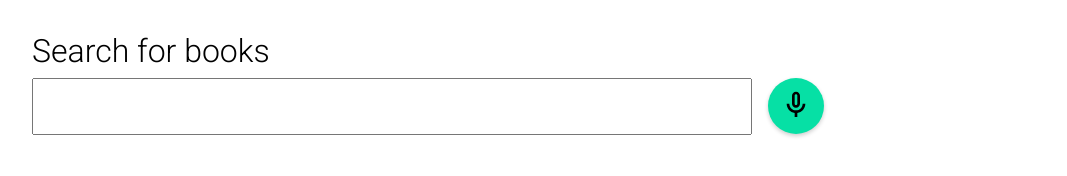
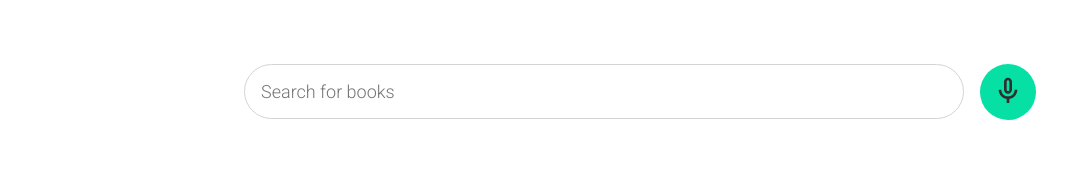
Before and after one commit to petercuret/Voice-Command-Book-Browser, a website built with webpack: page task-2/index.html in a window 1280 px wide. Shown: the whole page, without its empty margins (0-1067 px from the left). Built offline with nearby package versions, Linux system fonts and the light colour scheme.

Commit message:
Improvement design

```diff
--- a/task-2/assets/styles.css
+++ b/task-2/assets/styles.css
@@ -1,16 +1,8 @@
 body {
   margin: 0;
+  font-family: 'Roboto', sans-serif;
 }
 
 .titling {
-  padding: 2rem;
+  padding: 4rem 2rem 2rem 2rem;
 }
-
-h1 {
-  font-family: 'Roboto', sans-serif;
-  font-size: 32px;
-  font-weight: 300;
-  line-height: 1.3;
-  color: #292929;
-  margin: 0.5rem 0 0 0;
-}
--- a/task-2/src/api/bookCovers.ts
+++ b/task-2/src/api/bookCovers.ts
@@ -1,9 +1,12 @@
+import { getScreenSize } from '../utils/responsive';
 const BOOKS_COVER_API_URL = 'https://covers.openlibrary.org/b/id';
 const BOOKS_COVER_PLACEHOLDER_URL = 'https://dummyimage.com/200x300/f5f5f5/f5f5f5.jpg';
 
 type BookCoverSize = 'S'|'M'|'L';
 
-function getBookCoverURL(bookID : number, size : BookCoverSize) {
+function getBookCoverURL(bookID : number) {
+  const size : BookCoverSize = getScreenSize();
+
   if(bookID !== undefined)
   {
     return `${BOOKS_COVER_API_URL}/${bookID}-${size}.jpg`;
--- a/task-2/src/components/book/book-cover.ts
+++ b/task-2/src/components/book/book-cover.ts
@@ -10,17 +10,16 @@ class BookCover extends HTMLElement {
       <style>
         ${BookCover.elementTitle} figure {
           margin: .5rem 0 0 0;
-          min-width: 200px;
         }
         ${BookCover.elementTitle} img {
-          height: 300px;
+          height: 25vw;
         }
       </style>`;
     return style
   }
 
   render() {
-    const bookCoverURL = getBookCoverURL(this.dataCoverID, 'M');
+    const bookCoverURL = getBookCoverURL(this.dataCoverID);
 
     this.innerHTML = `
       ${this.getElementStyling()}
--- a/task-2/src/components/search/search-bar.ts
+++ b/task-2/src/components/search/search-bar.ts
@@ -5,6 +5,10 @@ class SearchBar extends HTMLElement {
   getElementStyling()  {
     const style = `
       <style>
+          ${SearchBar.elementTitle} {
+            text-align: center;
+          }
+
           ${SearchBar.elementTitle} .input-container {
             position: relative;
             display: inline-block;
@@ -27,7 +31,6 @@ class SearchBar extends HTMLElement {
     this.innerHTML = `
       ${this.getElementStyling()}
       <form autocomplete="off">
-        <search-label></search-label>
         <span class="input-container">
           <search-input></search-input>
           <voice-toggle-button></voice-toggle-button>
--- a/task-2/src/components/search/search-input.ts
+++ b/task-2/src/components/search/search-input.ts
@@ -7,11 +7,24 @@ class SearchInput extends HTMLElement {
     const style = `
       <style>
         ${SearchInput.elementTitle} input {
+          font-family: 'Roboto', sans-serif;
           font-size: 18px;
           padding: 1rem;
           box-sizing: border-box;
           width: 100%;
           display: block;
+          border: 1px solid #d4d4d4;
+          border-radius: 2rem;
+          transition: box-shadow .3s ease, border-color .3s ease;
+        }
+        ${SearchInput.elementTitle} input:hover {
+          border-color: #06e0a5;
+        }
+
+        ${SearchInput.elementTitle} input:focus {
+          outline: none;
+          border-color: #d4d4d4;
+          box-shadow: 0 5px 20px -5px rgba(30,75,90,0.3), 0 3px 4px -2px rgba(0,0,0,0.08);
         }
       </style>`;
     return style
@@ -35,7 +48,7 @@ class SearchInput extends HTMLElement {
   render() {
     this.innerHTML = `
       ${this.getElementStyling()}
-      <input type="text" id="search" name="search">
+      <input type="text" id="search" name="search" placeholder="Search for books">
     `;
   }
 }
--- a/task-2/src/components/search/search-label.ts
+++ /dev/null
@@ -1,31 +0,0 @@
-class SearchLabel extends HTMLElement {
-  static elementTitle : string = 'search-label';
-
-  getElementStyling()  {
-    const style = `
-      <style>
-        ${SearchLabel.elementTitle} label {
-          font-family: 'Roboto', sans-serif;
-          font-weight: 300;
-          font-size: 32px;
-          display: block;
-          margin: 0 0 0.5rem 0;
-        }
-      </style>`;
-    return style
-  }
-
-  connectedCallback() {
-    this.render();
-  }
-
-  render() {
-    this.innerHTML = `
-      ${this.getElementStyling()}
-      <label for="search">Search for books</label>
-    `;
-  }
-}
-
-customElements.define(SearchLabel.elementTitle, SearchLabel);
-export default SearchLabel;
--- a/task-2/src/components/voice/voice-toggle-button.ts
+++ b/task-2/src/components/voice/voice-toggle-button.ts
@@ -18,14 +18,22 @@ class VoiceToggleButton extends HTMLElement {
           display: flex;
           width: 3.5rem;
           height: 3.5rem;
-          color: #282828;
+          fill: #2f2f2f;
           background-color: #06e0a5;
           display: inline-block;
           border-radius: 50%;
-          box-shadow: 0 2px 4px 0 rgba(0, 0, 0, 0.2);
+          box-shadow: 0 0px 0px 0 rgba(0, 0, 0, 0.2);
           border: 0;
           position: relative;
           cursor: pointer;
+          transition: box-shadow .3s ease;
+        }
+
+        ${VoiceToggleButton.elementTitle} button:hover,
+        ${VoiceToggleButton.elementTitle} button:focus
+        {
+          outline: none;
+          box-shadow: 0 5px 20px -5px rgba(30,75,90,0.6), 0 3px 4px -2px rgba(0,0,0,0.3);
         }
 
         ${VoiceToggleButton.elementTitle} svg {
--- a/task-2/src/index.ts
+++ b/task-2/src/index.ts
@@ -6,7 +6,6 @@ import './components/book/book-single';
 import './components/bookCarousel/book-carousel';
 import './components/spinnerLoading/spinner-loading';
 import './components/search/search-bar';
-import './components/search/search-label';
 import './components/search/search-input';
 import './components/search/search-timestamp';
 import './components/voice/voice-toggle-button';
--- /dev/null
+++ b/task-2/src/utils/responsive.ts
@@ -0,0 +1,18 @@
+const SCREEN_SIZE_SMALL = 'S';
+const SCREEN_SIZE_MEDIUM = 'M';
+const SCREEN_SIZE_LARGE = 'L';
+
+function getScreenSize() {
+  const windowWidth = window.innerWidth;
+  if(windowWidth > 1280) {
+    return SCREEN_SIZE_LARGE;
+  }
+  if(windowWidth < 400) {
+    return SCREEN_SIZE_SMALL;
+  }
+  else {
+    return SCREEN_SIZE_MEDIUM;
+  }
+}
+
+export { getScreenSize };
```
